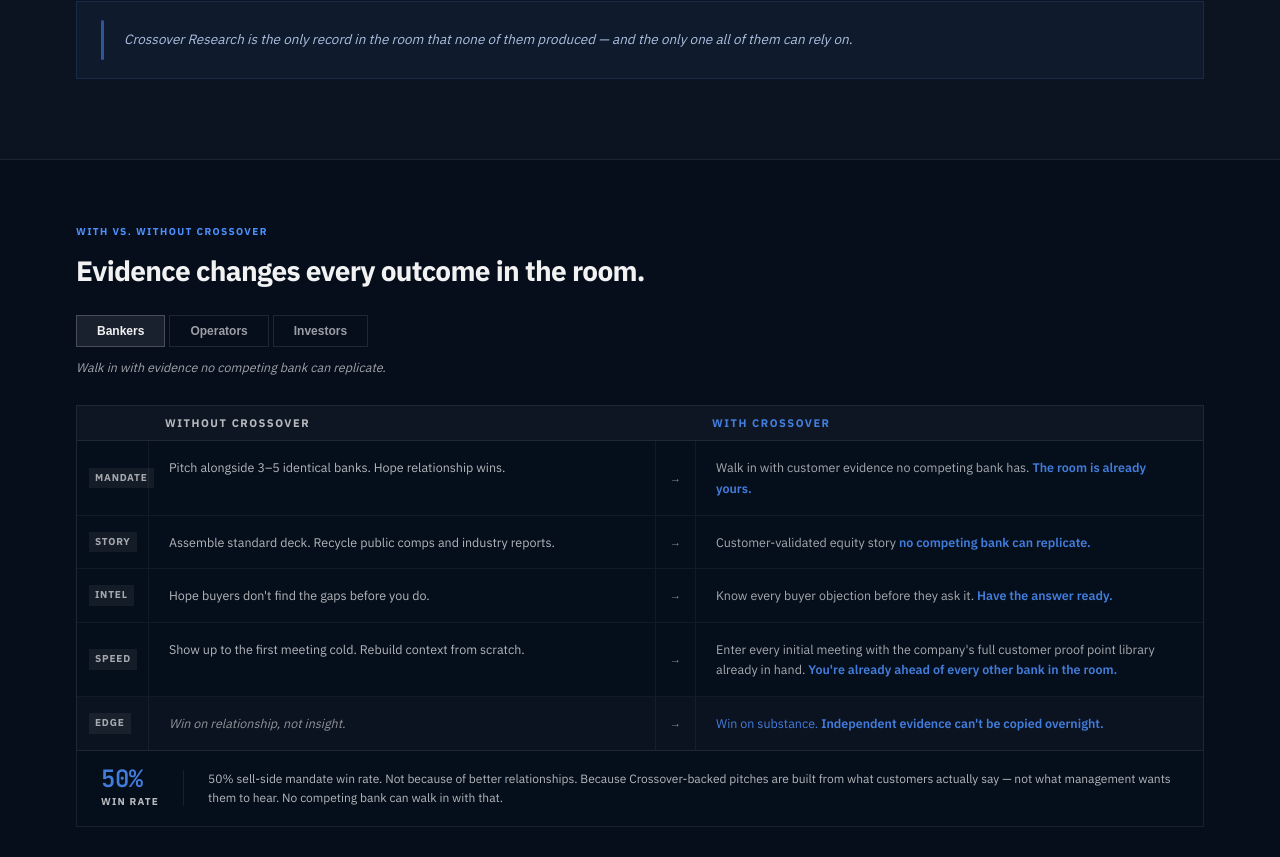
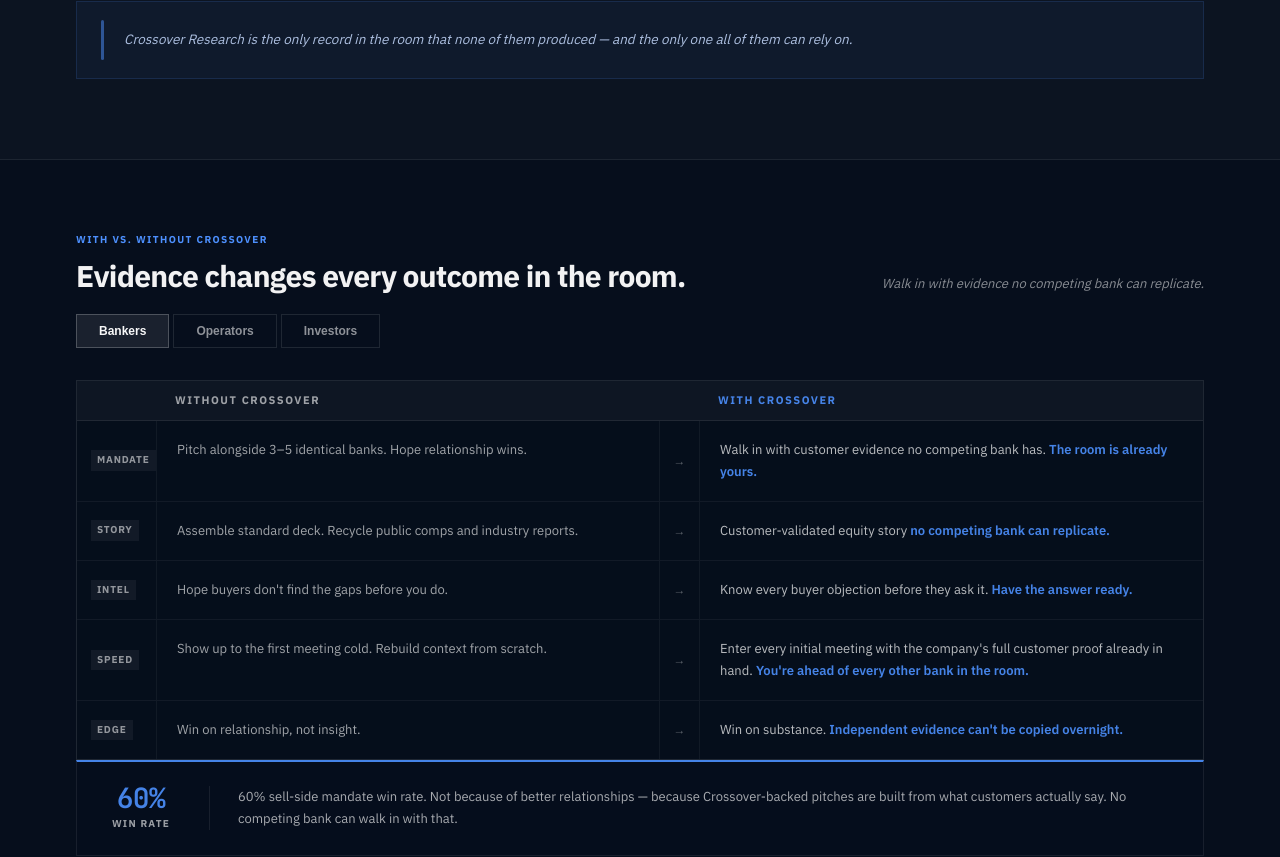
Before and after one commit to Crossover-Research/sell-side-overview-site, a Next.js app: page / in a window 1280 px wide. Shown: the part 3200-4057 px from the top of the page. Built offline with nearby package versions, Linux system fonts and the light colour scheme.

Commit message:
redesign: AudienceWithout — improved sub-copy layout, outcome strip with top accent

```diff
--- a/components/AudienceWithout.tsx
+++ b/components/AudienceWithout.tsx
@@ -11,39 +11,39 @@ const DATA: Record<Audience, {
 }> = {
   bankers: {
     sub: 'Walk in with evidence no competing bank can replicate.',
-    accent: 'rgba(77,144,254,.85)',
+    accent: 'rgba(77,144,254,.9)',
     rows: [
-      { label:'Mandate', without:'Pitch alongside 3–5 identical banks. Hope relationship wins.', with:'Walk in with customer evidence no competing bank has.', withBold:'The room is already yours.' },
-      { label:'Story', without:'Assemble standard deck. Recycle public comps and industry reports.', with:'Customer-validated equity story', withBold:'no competing bank can replicate.' },
-      { label:'Intel', without:"Hope buyers don't find the gaps before you do.", with:'Know every buyer objection before they ask it.', withBold:'Have the answer ready.' },
-      { label:'Speed', without:'Show up to the first meeting cold. Rebuild context from scratch.', with:"Enter every initial meeting with the company's full customer proof point library already in hand.", withBold:"You're already ahead of every other bank in the room." },
-      { label:'Edge', without:'Win on relationship, not insight.', with:'Win on substance.', withBold:"Independent evidence can't be copied overnight." },
+      { label:'Mandate',  without:'Pitch alongside 3–5 identical banks. Hope relationship wins.', with:'Walk in with customer evidence no competing bank has.', withBold:'The room is already yours.' },
+      { label:'Story',    without:'Assemble standard deck. Recycle public comps and industry reports.', with:'Customer-validated equity story', withBold:'no competing bank can replicate.' },
+      { label:'Intel',    without:"Hope buyers don't find the gaps before you do.", with:'Know every buyer objection before they ask it.', withBold:'Have the answer ready.' },
+      { label:'Speed',    without:'Show up to the first meeting cold. Rebuild context from scratch.', with:"Enter every initial meeting with the company's full customer proof already in hand.", withBold:"You're ahead of every other bank in the room." },
+      { label:'Edge',     without:'Win on relationship, not insight.', with:'Win on substance.', withBold:"Independent evidence can't be copied overnight." },
     ],
-    outcome: { stat:'50%', statLabel:'Win Rate', desc:'50% sell-side mandate win rate. Not because of better relationships. Because Crossover-backed pitches are built from what customers actually say — not what management wants them to hear. No competing bank can walk in with that.' },
+    outcome: { stat:'60%', statLabel:'Win Rate', desc:'60% sell-side mandate win rate. Not because of better relationships — because Crossover-backed pitches are built from what customers actually say. No competing bank can walk in with that.' },
   },
   operators: {
     sub: 'Surface every weakness before buyers use it against you.',
-    accent: 'rgba(45,212,160,.85)',
+    accent: 'rgba(45,212,160,.9)',
     rows: [
       { label:'Diligence', without:'Weaknesses surface during buyer diligence. Too late to fix.', with:'Every weakness found', withBold:'before buyers find it for you.' },
-      { label:'CIM', without:'CIM built on curated references buyers already discount.', with:'CIM backed by evidence', withBold:"buyers can't dismiss as operator spin." },
+      { label:'CIM',       without:'CIM built on curated references buyers already discount.', with:'CIM backed by evidence', withBold:"buyers can't dismiss as operator spin." },
       { label:'Mgmt Prep', without:'Blindsided in management presentations. Scrambling to respond.', with:'Every hard question pre-answered.', withBold:'You already fixed what buyers will flag.' },
       { label:'Valuation', without:'Sit at the mercy of the bidding process. Hope valuation holds.', with:'Set the valuation narrative.', withBold:'Negotiate from evidence, not hope.' },
-      { label:'Control', without:'PE fund defines the value-creation plan. Operator reacts.', with:'Operator sets the baseline.', withBold:"The fund's plan starts from your roadmap." },
+      { label:'Control',   without:'PE fund defines the value-creation plan. Operator reacts.', with:'Operator sets the baseline.', withBold:"The fund's plan starts from your roadmap." },
     ],
-    outcome: { stat:'Your terms', statLabel:'The Outcome', desc:"Know your true worth. Demand it. Operators who surface uncomfortable truths early don't just close faster — they set the terms. Crossover gives you the mechanism to find what's real, fix it before buyers do, and walk into every room from a position of strength." },
+    outcome: { stat:'Your terms', statLabel:'The Outcome', desc:"Operators who surface uncomfortable truths early don't just close faster — they set the terms. Crossover gives you the mechanism to find what's real, fix it before buyers do, and walk into every room from a position of strength." },
   },
   investors: {
     sub: 'Build conviction months before the process even opens.',
-    accent: 'rgba(168,130,255,.85)',
+    accent: 'rgba(168,130,255,.9)',
     rows: [
-      { label:'Timing', without:'Teaser arrives. Restart diligence from zero.', with:'Catalyst report arrives', withBold:'before the teaser does.' },
-      { label:'Speed', without:'Commission expert calls. Wait weeks. Compress timeline.', with:'Independent customer data already in hand.', withBold:'Weeks of work compressed into hours.' },
-      { label:'Proof', without:'Assume the CIM is curated. Rerun diligence anyway.', with:"Evidence base the sell-side can't curate.", withBold:"You're not starting from suspicion — you're starting from proof." },
-      { label:'Edge', without:'Compete on the same compressed timeline as every other fund.', with:'Build conviction', withBold:'6–12 months before the process opens.' },
+      { label:'Timing',  without:'Teaser arrives. Restart diligence from zero.', with:'Catalyst report arrives', withBold:'before the teaser does.' },
+      { label:'Speed',   without:'Commission expert calls. Wait weeks. Compress timeline.', with:'Independent customer data already in hand.', withBold:'Weeks of work compressed into hours.' },
+      { label:'Proof',   without:'Assume the CIM is curated. Rerun diligence anyway.', with:"Evidence base the sell-side can't curate.", withBold:"You're not starting from suspicion — you're starting from proof." },
+      { label:'Edge',    without:'Compete on the same compressed timeline as every other fund.', with:'Build conviction', withBold:'6–12 months before the process opens.' },
       { label:'IC Prep', without:'Arrive at IC with assumptions. Reprice or pass at the eleventh hour.', with:'Arrive at IC with answers.', withBold:'Pre-emptive bid wins.' },
     ],
-    outcome: { stat:'6–12mo', statLabel:'Ahead', desc:"Rushed diligence produces bad conviction. Bad conviction traps capital. Investors who rely on filtered CIMs overpay, pass on real winners, or reprice late. Crossover puts independent customer evidence in your hands before the process even begins." },
+    outcome: { stat:'6–12mo', statLabel:'Ahead', desc:"Rushed diligence produces bad conviction. Bad conviction traps capital. Crossover puts independent customer evidence in your hands before the process begins — so you arrive at IC with proof, not assumptions." },
   },
 };
 
@@ -58,65 +58,97 @@ export function AudienceWithout() {
   ];
 
   return (
-    <section style={{ padding:'64px 0', borderBottom:'1px solid rgba(255,255,255,.07)' }}>
+    <section style={{ padding:'72px 0', borderBottom:'1px solid rgba(255,255,255,.07)' }}>
       <div style={{ maxWidth:'var(--content-max)', margin:'0 auto', padding:'0 var(--content-pad)' }}>
 
-        <div style={{ marginBottom:28 }}>
-          <div className="ib-section-eyebrow">With vs. Without Crossover</div>
-          <h2 style={{ fontSize:'clamp(20px,3vw,28px)', fontWeight:700, color: 'rgba(255,255,255,.95)', letterSpacing:'-.025em', marginTop:8, marginBottom:20 }}>
-            Evidence changes every outcome in the room.
-          </h2>
+        <div style={{ marginBottom:32 }}>
+          <div className="ib-section-eyebrow" style={{ marginBottom:10 }}>With vs. Without Crossover</div>
+          <div style={{ display:'flex', alignItems:'flex-end', justifyContent:'space-between', gap:24, flexWrap:'wrap', marginBottom:20 }}>
+            <h2 style={{
+              fontSize:'clamp(20px,3vw,30px)', fontWeight:700,
+              color:'rgba(255,255,255,.95)', letterSpacing:'-.025em', margin:0, lineHeight:1.2,
+            }}>
+              Evidence changes every outcome in the room.
+            </h2>
+            <p style={{ fontSize:13, color:'rgba(255,255,255,.52)', margin:0, maxWidth:340, textAlign:'right', fontStyle:'italic' }}>
+              {d.sub}
+            </p>
+          </div>
 
+          {/* Tabs */}
           <div style={{ display:'flex', gap:4 }}>
             {tabs.map(t => (
               <button key={t.id} onClick={()=>setActive(t.id)} style={{
-                fontSize:12, fontWeight:600, padding:'8px 20px', cursor:'pointer',
+                fontSize:12, fontWeight:600, padding:'9px 22px', cursor:'pointer',
                 background: active===t.id ? 'rgba(255,255,255,.08)' : 'transparent',
-                border: `1px solid ${active===t.id ? 'rgba(255,255,255,.2)' : 'rgba(255,255,255,.1)'}`,
-                color: active===t.id ? 'rgba(255,255,255,.95)' : 'rgba(255,255,255,.60)',
+                border: `1px solid ${active===t.id ? 'rgba(255,255,255,.22)' : 'rgba(255,255,255,.1)'}`,
+                color: active===t.id ? 'rgba(255,255,255,.97)' : 'rgba(255,255,255,.55)',
                 transition:'all .15s',
               }}>
                 {t.label}
               </button>
             ))}
           </div>
-          <div style={{ fontSize:12.5, color: 'rgba(255,255,255,.62)', marginTop:10, fontStyle:'italic' }}>{d.sub}</div>
         </div>
 
+        {/* Table */}
         <div style={{ border:'1px solid rgba(255,255,255,.1)', overflow:'hidden' }}>
-          <div style={{ display:'grid', gridTemplateColumns:'72px 1fr 40px 1fr', background:'rgba(255,255,255,.03)', borderBottom:'1px solid rgba(255,255,255,.08)' }}>
+          {/* Header */}
+          <div style={{ display:'grid', gridTemplateColumns:'80px 1fr 40px 1fr', background:'rgba(255,255,255,.03)', borderBottom:'1px solid rgba(255,255,255,.08)' }}>
             <div />
-            <div style={{ padding:'8px 16px', fontSize: 11, fontWeight:700, letterSpacing:'.14em', textTransform:'uppercase' as const, color: 'rgba(255,255,255,.70)' }}>Without Crossover</div>
+            <div style={{ padding:'10px 18px', fontSize:11, fontWeight:700, letterSpacing:'.14em', textTransform:'uppercase', color:'rgba(255,255,255,.60)' }}>
+              Without Crossover
+            </div>
             <div />
-            <div style={{ padding:'8px 16px', fontSize: 11, fontWeight:700, letterSpacing:'.14em', textTransform:'uppercase' as const, color:d.accent }}>With Crossover</div>
+            <div style={{ padding:'10px 18px', fontSize:11, fontWeight:700, letterSpacing:'.14em', textTransform:'uppercase', color:d.accent }}>
+              With Crossover
+            </div>
           </div>
 
           {d.rows.map((row, i) => (
-            <div key={i} style={{ display:'grid', gridTemplateColumns:'72px 1fr 40px 1fr', borderBottom: i < d.rows.length-1 ? '1px solid rgba(255,255,255,.05)' : 'none', background: i === d.rows.length-1 ? 'rgba(255,255,255,.02)' : 'rgba(6,14,28,.95)' }}>
-              <div style={{ padding:'16px 12px', display:'flex', alignItems:'center', borderRight:'1px solid rgba(255,255,255,.05)' }}>
-                <span style={{ fontSize: 10, fontWeight:700, letterSpacing:'.08em', textTransform:'uppercase' as const, color: 'rgba(255,255,255,.62)', background:'rgba(255,255,255,.06)', padding:'2px 6px', whiteSpace:'nowrap' as const }}>{row.label}</span>
+            <div key={i} style={{
+              display:'grid', gridTemplateColumns:'80px 1fr 40px 1fr',
+              borderBottom: i < d.rows.length-1 ? '1px solid rgba(255,255,255,.05)' : 'none',
+              background:'rgba(6,14,28,.95)',
+            }}>
+              <div style={{ padding:'18px 14px', display:'flex', alignItems:'center', borderRight:'1px solid rgba(255,255,255,.05)' }}>
+                <span style={{
+                  fontSize:10, fontWeight:700, letterSpacing:'.08em', textTransform:'uppercase',
+                  color:'rgba(255,255,255,.55)', background:'rgba(255,255,255,.05)',
+                  padding:'2px 6px', whiteSpace:'nowrap',
+                }}>{row.label}</span>
               </div>
-              <div style={{ padding:'16px 20px', fontSize:12.5, color: i === d.rows.length-1 ? 'rgba(255,255,255,.55)' : 'rgba(255,255,255,.70)', lineHeight:1.65, fontStyle: i === d.rows.length-1 ? 'italic' : 'normal', borderRight:'1px solid rgba(255,255,255,.05)' }}>
+              <div style={{ padding:'18px 20px', fontSize:13, color:'rgba(255,255,255,.62)', lineHeight:1.7, borderRight:'1px solid rgba(255,255,255,.05)' }}>
                 {row.without}
               </div>
               <div style={{ display:'flex', alignItems:'center', justifyContent:'center', borderRight:'1px solid rgba(255,255,255,.05)' }}>
-                <span style={{ fontSize:11, color: 'rgba(255,255,255,.55)' }}>→</span>
+                <span style={{ fontSize:12, color:'rgba(255,255,255,.35)' }}>→</span>
               </div>
-              <div style={{ padding:'16px 20px', fontSize:12.5, lineHeight:1.65 }}>
-                <span style={{ color: i === d.rows.length-1 ? d.accent : 'rgba(255,255,255,.65)' }}>{row.with} </span>
+              <div style={{ padding:'18px 20px', fontSize:13, lineHeight:1.7 }}>
+                <span style={{ color:'rgba(255,255,255,.72)' }}>{row.with} </span>
                 <strong style={{ color:d.accent, fontWeight:600 }}>{row.withBold}</strong>
               </div>
             </div>
           ))}
         </div>
 
-        <div style={{ background:'rgba(6,14,28,.95)', border:'1px solid rgba(255,255,255,.08)', borderTop:'none', padding:'16px 24px', display:'flex', alignItems:'center', gap:24 }}>
-          <div style={{ flexShrink:0 }}>
-            <div style={{ fontFamily:'var(--font-mono)', fontSize:24, fontWeight:700, color:d.accent, lineHeight:1, letterSpacing:'-.02em' }}>{d.outcome.stat}</div>
-            <div style={{ fontSize: 10, fontWeight:700, letterSpacing:'.12em', textTransform:'uppercase' as const, color: 'rgba(255,255,255,.72)', marginTop:3 }}>{d.outcome.statLabel}</div>
+        {/* Outcome strip */}
+        <div style={{
+          background:'rgba(6,14,28,.97)', border:'1px solid rgba(255,255,255,.08)',
+          borderTop:`2px solid ${d.accent}`, padding:'22px 24px',
+          display:'flex', alignItems:'center', gap:28,
+        }}>
+          <div style={{ flexShrink:0, textAlign:'center', minWidth:80 }}>
+            <div style={{
+              fontFamily:'var(--font-mono)', fontSize:28, fontWeight:700,
+              color:d.accent, lineHeight:1, letterSpacing:'-.02em', marginBottom:4,
+            }}>{d.outcome.stat}</div>
+            <div style={{ fontSize:10, fontWeight:700, letterSpacing:'.12em', textTransform:'uppercase', color:'rgba(255,255,255,.60)' }}>
+              {d.outcome.statLabel}
+            </div>
           </div>
-          <div style={{ width:1, height:36, background:'rgba(255,255,255,.08)', flexShrink:0 }} />
-          <div style={{ fontSize:12, color: 'rgba(255,255,255,.70)', lineHeight:1.65 }}>{d.outcome.desc}</div>
+          <div style={{ width:1, height:44, background:'rgba(255,255,255,.08)', flexShrink:0 }} />
+          <div style={{ fontSize:13, color:'rgba(255,255,255,.65)', lineHeight:1.7 }}>{d.outcome.desc}</div>
         </div>
 
       </div>
```
